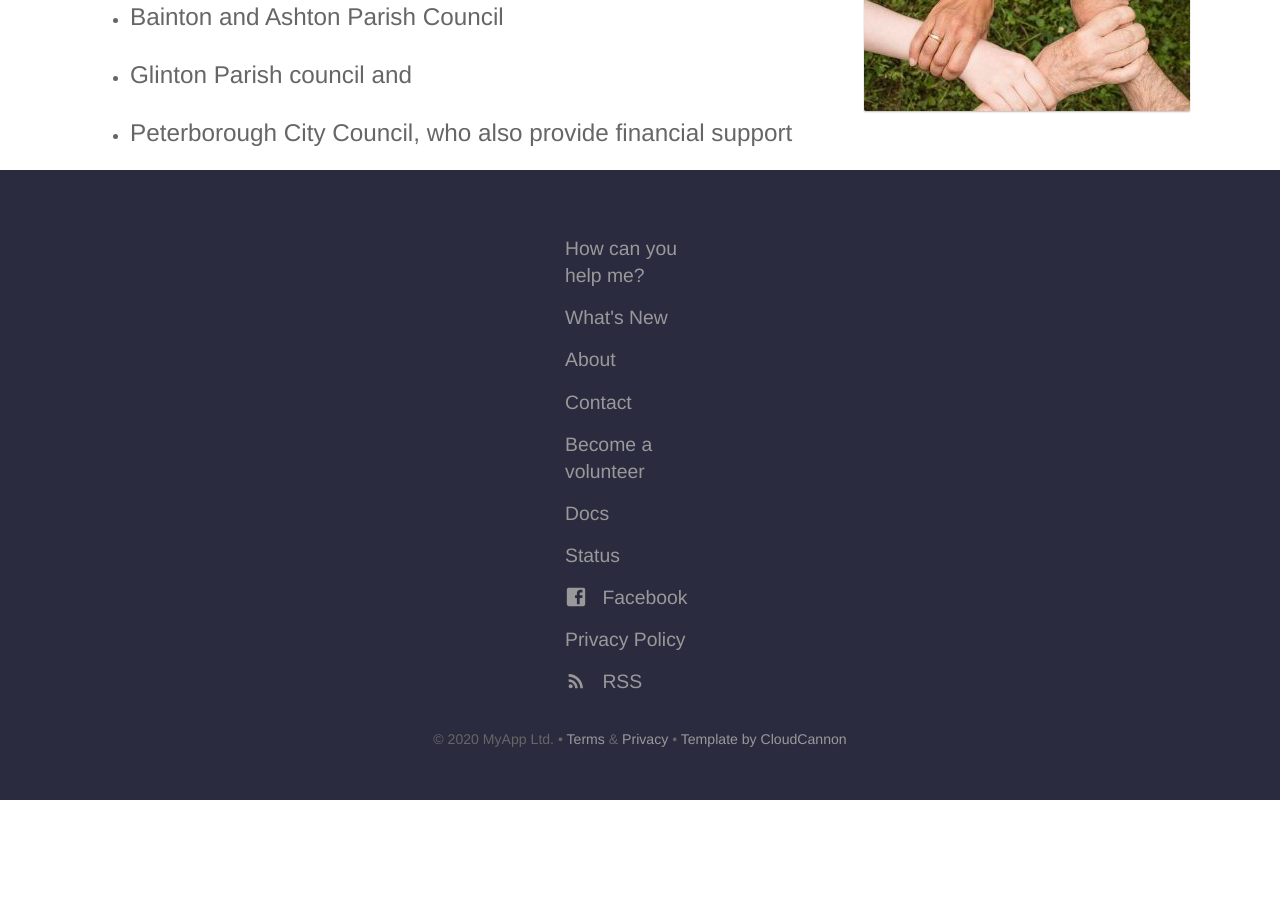
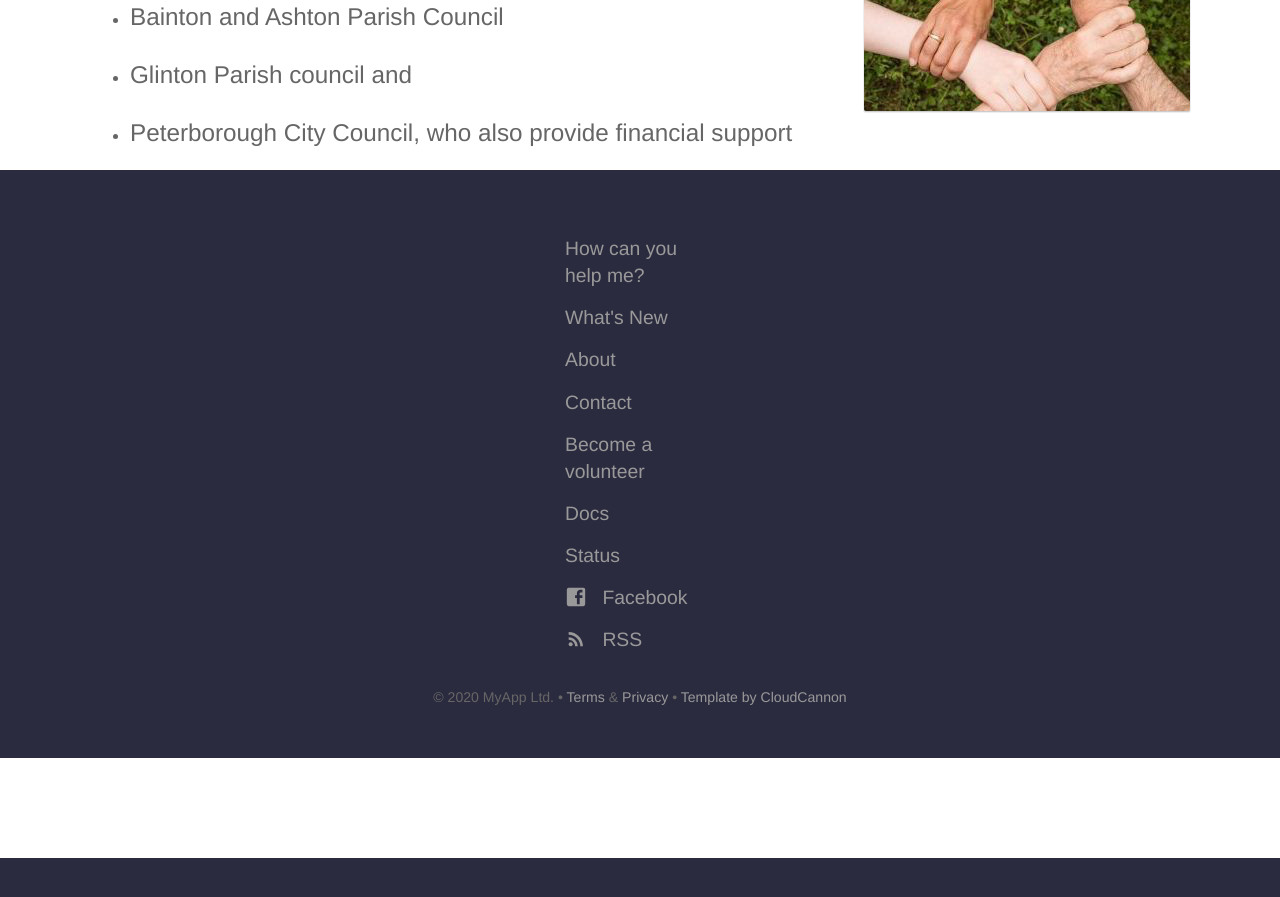
Before and after one commit to chriswilde1946/goodneighboursrp.org.uk, a Jekyll site: the page built from index.html, in a window 1280 px wide and 900 px high, scrolled down 2783 px. Shown: the top 897 px of the window. Built offline with Jekyll 4.4.1, drawn with Linux system fonts in a browser that asks for light colours; after the commit the page ends 3641 px from its top, so only the background shows below that.

Commit message:
Update footer.yml

```diff
--- a/_data/footer.yml
+++ b/_data/footer.yml
@@ -20,8 +20,7 @@
     link: https://facebook.com/Village Tribune on Facebook/
     new_window: true
     social_icon: Facebook
-  - name: Privacy Policy
-    link: /PrivacyPolicy/
+
 
   - name: RSS
     link: /feed.xml
```
